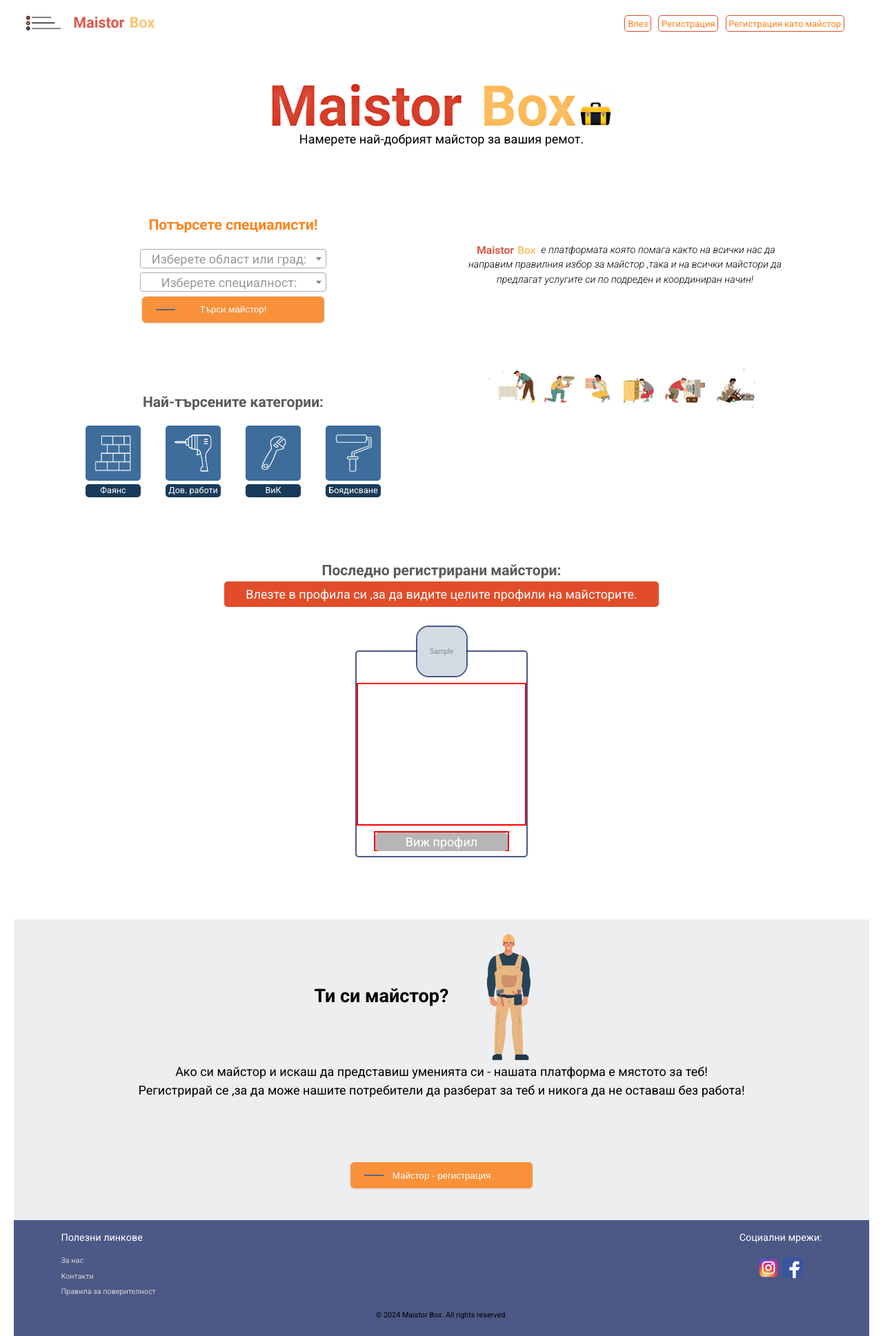
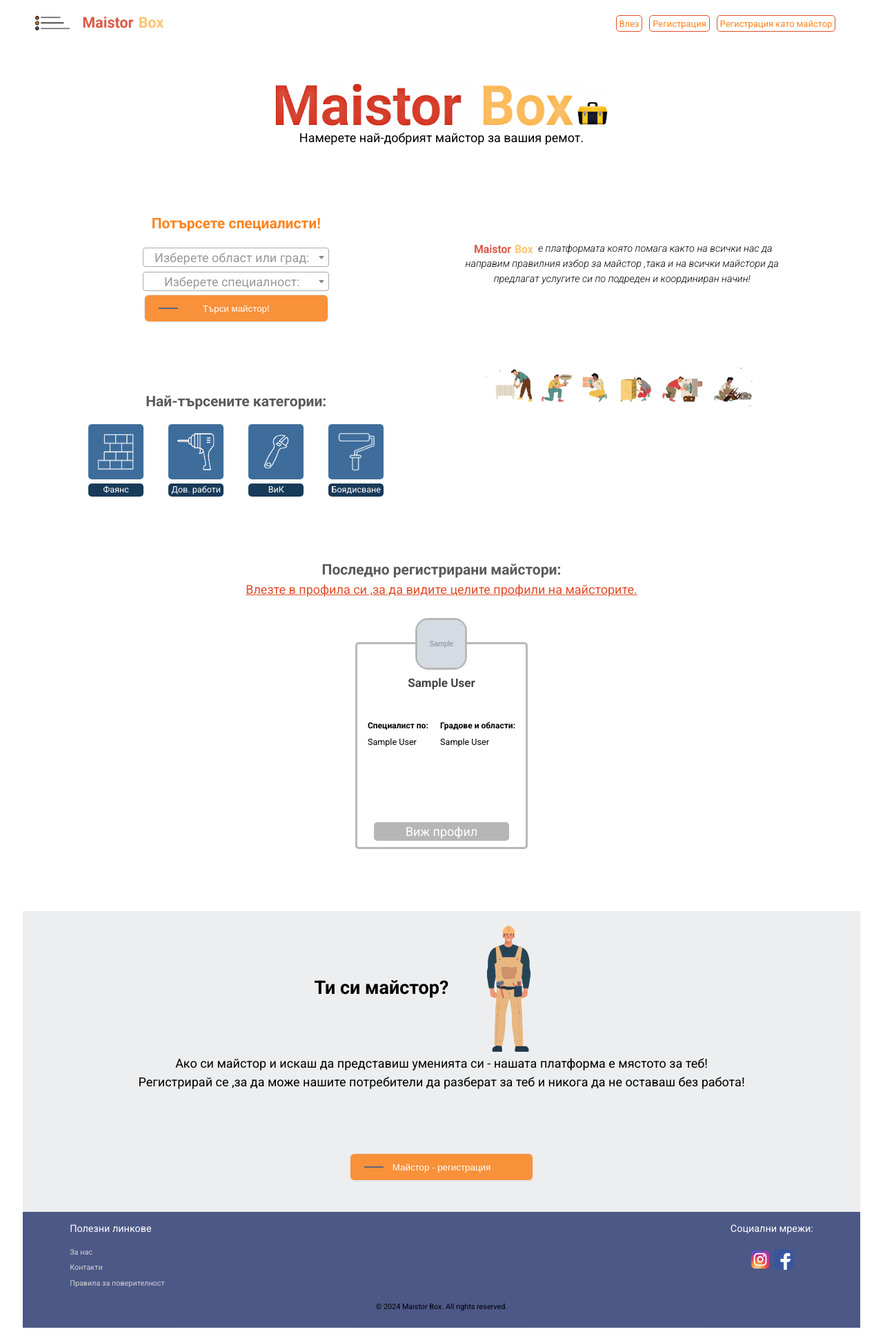
Before and after one commit to AndonGoshev/maistor-box, a Django app: page / in a window 1280 px wide. Shown: the whole page at 69% size. Run offline with Django 5.2, Linux system fonts and the light colour scheme; tables that the repository leaves empty hold one stand-in row (values such as "Sample post"); grey boxes marked "Sample" are stand-in pictures; some libraries are stand-ins or nearby versions.

Commit message:
Fixed styling for contractor cards. Fixed the footer to appear always on the bottom. Fixed not-authenticated message to be an a tag and to lead to login page. Added links for registration a regular-user and contractor-user on the login page.

```diff
--- a/static/css/contractors-card.css
+++ b/static/css/contractors-card.css
@@ -14,8 +14,8 @@
 }
 
 .profile-img, .contractor-card {
-    /*border: 2px solid #b8b8b8;*/
-    border: 2px solid rgb(0, 18, 83, 70%);
+    border: 3px solid #b8b8b8;
+    /*border: 2px solid rgb(0, 18, 83, 70%);*/
 }
 
 .contractor-card .profile-img {
@@ -38,24 +38,60 @@
 
 .card-content {
     margin: auto 0;
-    border: 2px solid red;
+    /*border: 2px solid red;*/
     width: 100%;
     height: 70%;
 }
 
+.contractor-name {
+    text-align: center;
+    width: 100%;
+    height: 10%;
+    /*border: 1px solid blue;*/
+    position: absolute;
+}
+
+.contractor-card h3 {
+    font-size: 0.95em;
+    color: #454545;
+}
 
 
+.specializations-and-regions-wrapper {
+    padding: 2em 0.5em 0.5em 0.5em;
+    position: absolute;
+    width: 100%;
+    height: 60%;
+    bottom: 45px;
+    /*border: 3px solid green;*/
+    display: flex;
+    gap: 0.3em;
+    justify-content: space-around;
+}
 
+.specializations-and-regions-wrapper h6 {
+    padding-bottom: 0.5em;
+}
 
+.card-regions ul, .card-specializations ul {
+    list-style: none;
+    display: flex;
+    flex-direction: column;
+    gap: 0.2em;
+}
 
-
+.card-regions ul li, .card-specializations ul li {
+    position: relative;
+    font-size: 0.7em;
+    /*border-left: 3px solid rgb(0, 18, 83, 70%);*/
+}
 
 .button-section {
     width: 80%;
     height: 10%;
     position: absolute;
     bottom: 0.4em;
-    border: 2px solid red;
+    /*border: 2px solid red;*/
 }
 
 .button-section a {
@@ -67,5 +103,5 @@
 
 .button-section a button {
     width: 100%;
-    height: 2.5em!important;
+    height: 2.5em !important;
 }
--- a/static/css/home-page.css
+++ b/static/css/home-page.css
@@ -7,8 +7,11 @@
     box-sizing: border-box;
 }
 
-html {
+html, body {
+    margin: 0 auto;
     font: 18px/1.5 'Roboto', sans-serif;
+    min-height: 100%;
+    width: 98vw;
 }
 
 h3 {
@@ -18,11 +21,12 @@ h3 {
 
 .site {
     margin: 0 auto;
-    /*width: 100vw;*/
-    max-width: 1400px;
+    min-height: 100vh;
+    width: 100%;
     display: flex;
     flex-direction: column;
     padding: 0 20px;
+    flex: 1;
 }
 
 main {
@@ -30,6 +34,7 @@ main {
     flex-direction: column;
     justify-content: space-around;
     gap: 2em;
+    flex: 1;
 }
 
 main .welcoming-section {
--- /dev/null
+++ b/static/css/login.css
@@ -0,0 +1,12 @@
+.authenticate-options-list {
+    display: flex;
+    flex-direction: column;
+    gap: -1em;
+    list-style: none;
+    text-align: center;
+}
+
+.authenticate-options-list a {
+    width: 100%;
+    height: 100%;
+}
--- a/static/css/not-authenticated.css
+++ b/static/css/not-authenticated.css
@@ -6,11 +6,8 @@
 }
 
 .user-not-authenticated-message {
-    padding: 0.3em 0.6em;
     width: 35em;
     text-align: center;
-    background-color: #E14D2A;
-    color: white;
+    color: #E14D2A;
     font-size: 1em;
-    border-radius: 5px;
 }
--- a/static/css/styles.css
+++ b/static/css/styles.css
@@ -19,3 +19,4 @@
 @import "search-board.css";
 @import "paginator.css";
 @import "not-authenticated.css";
+@import "login.css";
--- a/templates/accounts/common/login.html
+++ b/templates/accounts/common/login.html
@@ -13,6 +13,10 @@
             <button class="fancy special-class credentials">Влизане</button>
         </form>
 
-    <a class="forgotten-password" href="{% url 'password-reset' %}">Забравена парола?</a>
+        <ul class="authenticate-options-list">
+            <li><a class="forgotten-password" href="{% url 'password-reset' %}">Забравена парола?</a></li>
+            <li><a class="forgotten-password" href="{% url 'regular-user-registration' %}">Регистрация като потребител</a></li>
+            <li><a class="forgotten-password" href="{% url 'contractor-registration' %}">Регистрация като майстор</a></li>
+        </ul>
     </div>
 {% endblock %}
--- a/templates/common/contractor-card.html
+++ b/templates/common/contractor-card.html
@@ -6,6 +6,38 @@
     </div>
 
     <div class="card-content">
+
+        <div class="contractor-name">
+            <h3>{{ contractor.contractor.user.get_full_name }}</h3>
+        </div>
+
+        <div class="specializations-and-regions-wrapper">
+
+            <div class="card-specializations">
+
+                <h6>Специалист по:</h6>
+
+                <ul>
+                    {% for specialization in contractor.contractor.specializations.all|slice:3 %}
+                        <li>{{ specialization|truncatechars:15 }}</li>
+                    {% endfor %}
+                </ul>
+
+            </div>
+
+            <div class="card-regions">
+
+                <h6>Градове и области:</h6>
+
+                <ul>
+                    {% for region in contractor.contractor.regions.all|slice:3 %}
+                        <li>     {{ region }}</li>
+                    {% endfor %}
+                </ul>
+
+            </div>
+
+        </div>
 
     </div>
 
--- a/templates/common/not-authenticated-message.html
+++ b/templates/common/not-authenticated-message.html
@@ -1 +1 @@
-<p class="user-not-authenticated-message">Влезте в профила си ,за да видите целите профили на майсторите.</p>
+<a href="{% url 'login' %}" class="user-not-authenticated-message">Влезте в профила си ,за да видите целите профили на майсторите.</a>
```
